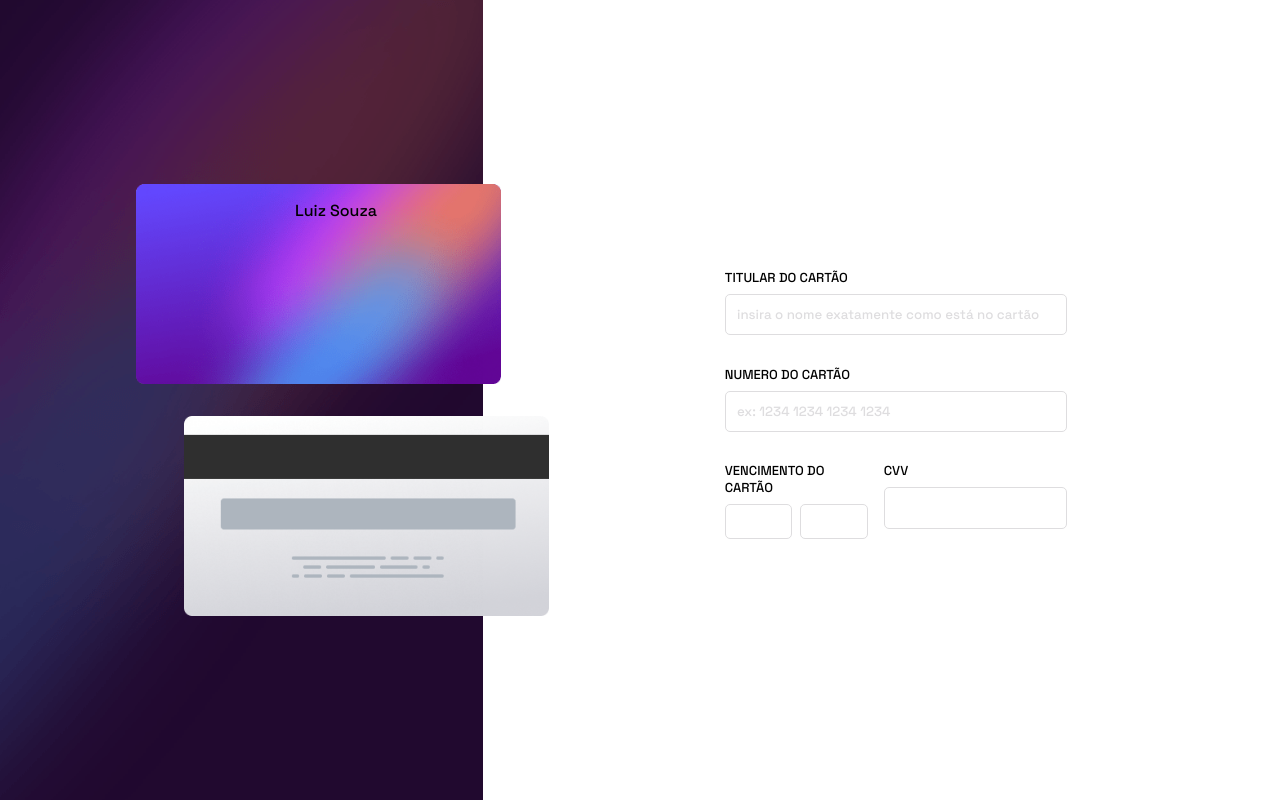
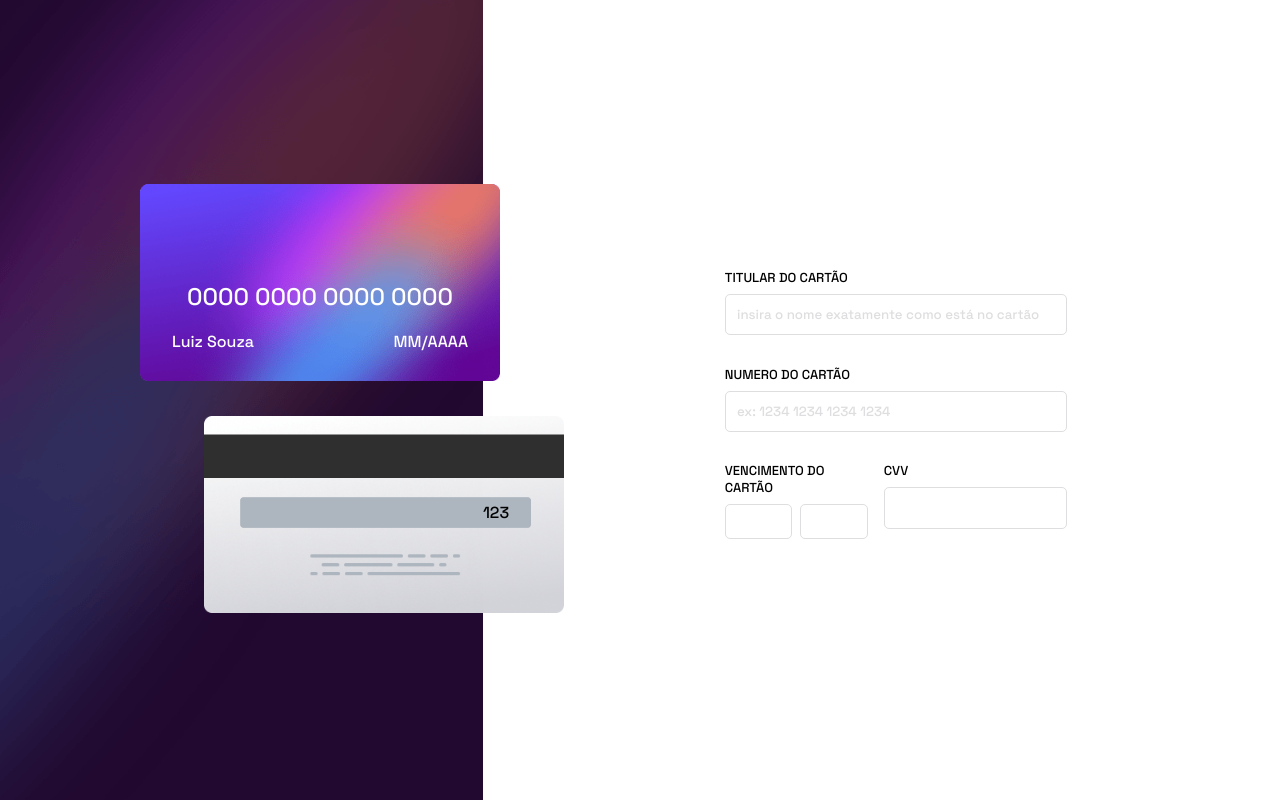
Before and after one commit to lzmarangoni/formulario_interativo_de_pgto, a React (Create React App) app: page / in a window 1280 px wide. Built offline with nearby package versions, Linux system fonts and the light colour scheme.

Commit message:
ajustado as posições dos dados inseridos no formlario

```diff
--- a/src/App.js
+++ b/src/App.js
@@ -7,8 +7,12 @@ import FormDetails from './components/FormDetails'
 
 function App() {
 
-  const [cardNumber, setCardNumber] = useState('');
+  const [cardNumber, setCardNumber] = useState('0000 0000 0000 0000');
   const [cardHolder, setCardHolder] = useState('Luiz Souza');
+  const [cardCvv, setCardCvv] = useState('123');
+  const [cardMonth, setCardMonth] = useState('MM');
+  const [cardYear, setCardYear] = useState('AAAA');
+
 
   const captureNumber = (e)=>{
     setCardNumber(e.target.value)
@@ -19,14 +23,42 @@ function App() {
     console.log(cardHolder)
   }
 
+  const captureCardCvv = (e)=>{
+    setCardCvv(e.target.value)
+    console.log(cardCvv)
+  }
+
+  const captureMonth = (e)=>{
+    setCardMonth(e.target.value)
+    console.log(cardMonth)
+  }
+
+  const captureYear = (e)=>{
+    setCardYear(e.target.value)
+    console.log(cardYear)
+  }
+
+
+
   return (
     <div className="App">
       <div className='cards'>
-        <CardFront cardHolder={cardHolder} cardNumber={cardNumber}/>
-        <CardBack/>
+      <CardFront  cardNumber={cardNumber}
+                  cardHolder={cardHolder}
+                  cardMonth={cardMonth}
+                  cardYear={cardYear}
+                   />
+
+        <CardBack Cvv={cardCvv} />
       </div>
       <div className='form'>
-      <FormDetails captureCardNumber={captureNumber} captureHolderCard={captureCardHolder}/>
+        <FormDetails
+
+                   captureHolderCard={captureCardHolder}
+                   captureCardNumber={captureNumber}
+                   captureMonth={captureMonth}
+                   captureYear={captureYear}
+                   captureCvv={captureCardCvv} />
       </div>
 
     </div>
--- a/src/components/CardBack/CardBack.css
+++ b/src/components/CardBack/CardBack.css
@@ -2,7 +2,15 @@
     background-image: url(../../../public/images/bg-card-back.png);
     background-repeat: no-repeat;
     background-size: contain;
-    width:400px;
+    width:360px;
     height: 200px;
+    position: relative;
 
 }
+
+#cardcvv{
+    position: absolute;
+    bottom: 4.8rem;
+    right: -7rem;
+    width: 100%;
+}
--- a/src/components/CardBack/index.js
+++ b/src/components/CardBack/index.js
@@ -1,9 +1,9 @@
 import './CardBack.css'
 
-const CardBack = ()=>{
+const CardBack = (props)=>{
     return(
         <div className='cardBack'>
-
+           <p id='cardcvv'>{props.Cvv}</p>
         </div>
     )
 }
--- a/src/components/CardFront/CardFront.css
+++ b/src/components/CardFront/CardFront.css
@@ -2,8 +2,40 @@
     background-image: url(../../../public/images/bg-card-front.png);
     background-repeat: no-repeat;
     background-size: contain;
-    width:400px;
+    width:360px;
     height: 200px;
-    margin-right: 6rem;
+    margin-right: 8rem;
     margin-bottom: 2rem;
+    position: relative;
+    box-sizing: border-box;
+    justify-content: space-around;
 }
+
+
+
+.cardFront #cardNumber{
+    position: absolute;
+    bottom: 3rem;
+
+    color: white;
+    font-size: 1.5rem;
+    width: 100%;
+}
+
+.cardFront #cardHolder{
+    position: absolute;
+    bottom: 1rem;
+    left: 2rem;
+    color: white;
+
+}
+
+.cardFront div{
+    display: flex;
+    align-items: center;
+    position: absolute;
+    bottom: 1rem;
+    right: 2rem;
+    color: white;
+
+}
--- a/src/components/CardFront/index.js
+++ b/src/components/CardFront/index.js
@@ -4,8 +4,17 @@ const CardFront = (props)=>{
     return(
         <div className='cardFront'>
 
-            <p>{props.cardNumber}</p>
-            <p>{props.cardHolder}</p>
+
+            <p id='cardHolder'>{props.cardHolder}</p>
+            <p id='cardNumber'> {props.cardNumber}</p>
+
+
+
+                <div>
+                    <p>{props.cardMonth}</p>/
+                    <p>{props.cardYear}</p>
+                </div>
+
 
         </div>
     )
--- a/src/components/DoubleInput/index.js
+++ b/src/components/DoubleInput/index.js
@@ -1,12 +1,12 @@
 import './DoubleInput.css'
 
-const DoubleInput = ()=>{
+const DoubleInput = (props)=>{
     return(
         <div className='doubleInput'>
             <label>Vencimento do cartão</label>
             <div>
-                <input/>
-                <input style={{marginLeft:'.5rem'}}/>
+                <input onChange={props.captureMonth}/>
+                <input onChange={props.captureYear} style={{marginLeft:'.5rem'}}/>
             </div>
         </div>
     )
--- a/src/components/FormDetails/index.js
+++ b/src/components/FormDetails/index.js
@@ -8,11 +8,11 @@ const FormDetails = (props)=>{
 
     return(
         <form className='formDetails'>
-            <InputForm captureValue={props.captureCardNumber} label='Titular do Cartão' placeholder='insira o nome exatamente como está no cartão'/>
-            <InputForm captureValue={props.captureHolderCard} label='Numero do Cartão' placeholder='ex: 1234 1234 1234 1234'/>
+            <InputForm captureValue={props.captureHolderCard} label='Titular do Cartão' placeholder='insira o nome exatamente como está no cartão'/>
+            <InputForm captureValue={props.captureCardNumber} label='Numero do Cartão' placeholder='ex: 1234 1234 1234 1234'/>
             <div>
-            <DoubleInput/>
-            <InputForm label='cvv'/>
+            <DoubleInput captureMonth={props.captureMonth} captureYear={props.captureYear}/>
+            <InputForm captureValue={props.captureCvv} label='cvv'/>
             </div>
 
 
```
